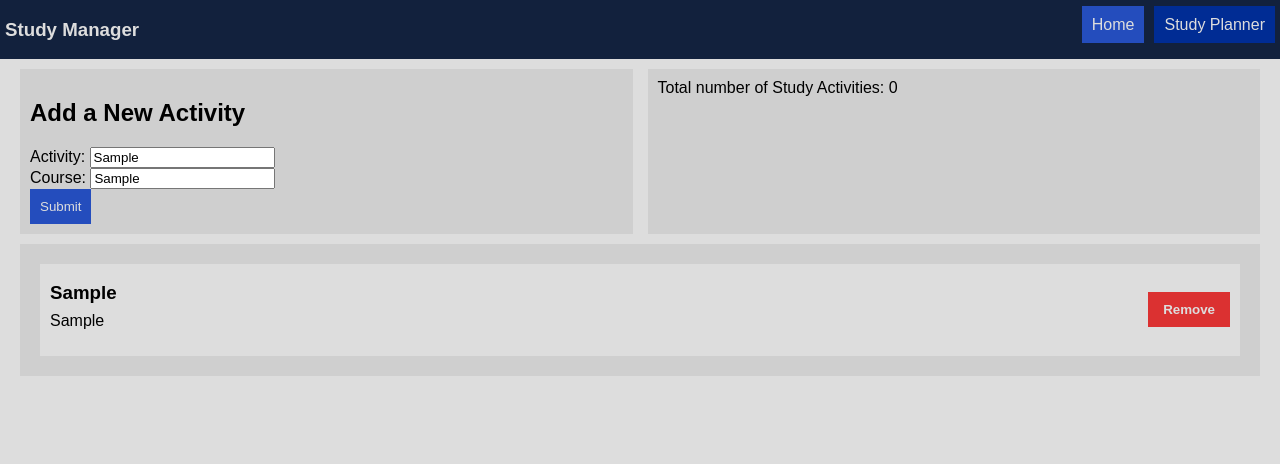
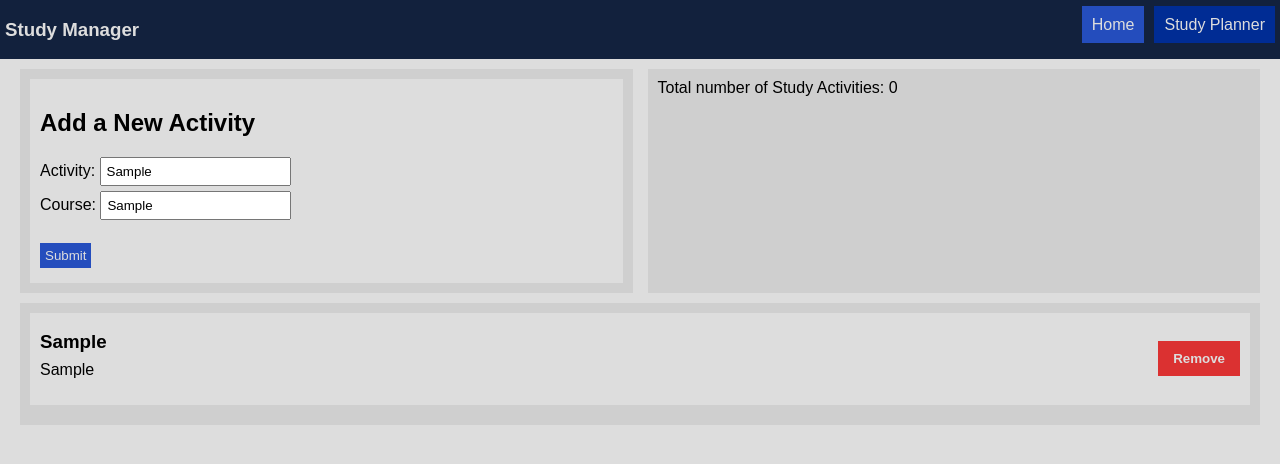
Before and after one commit to LJPCODESTUDIO/student-study-manager, a React (Vite) app: page /StudyPlanner in a window 1280 px wide. Both pictures are taken after typing "Sample", "Sample" into the empty fields and a click on the input "Submit". Shown: the top 464 px of the page. Built offline with nearby package versions, Linux system fonts and the light colour scheme.

Commit message:
Styling
- Added some basic styling to the form
- Removed margin from the study list to match with the form

```diff
--- a/src/App.css
+++ b/src/App.css
@@ -5,6 +5,7 @@
   --secondary-font: #dddddd;
   --btn: #244dbd;
   --btn-remove: #db3131;
+  --error: #db3131;
 }
 
 body {
@@ -67,7 +68,7 @@ nav ul {
   align-items: center;
   background-color: var(--primary);
   padding: 10px;
-  margin: 10px 10px;
+  margin-bottom: 10px;
   list-style-type: none;
   flex-wrap: wrap;
 }
@@ -84,8 +85,27 @@ nav ul {
   font-weight: bold;
 }
 
+.btn-remove:hover {
+  background-color: lch(from var(--btn-remove) calc(l - 15) c h);
+}
+
 .study-list {
   list-style-type: none;
   margin: 0;
   padding: 0;
 }
+
+#study-form {
+  background-color: var(--primary);
+  padding: 10px;
+}
+
+#study-form>input {
+  padding: 5px;
+  margin-bottom: 5px;
+}
+
+.errors {
+  color: var(--error);
+  font-size: small;
+}
--- a/src/components/StudyForm.jsx
+++ b/src/components/StudyForm.jsx
@@ -17,7 +17,7 @@ function StudyForm(props) {
       <br />
       <label htmlFor="course">Course: </label>
       <input type="text" id="course" placeholder="What course is it for?" value={course} required onChange={(event) => setCourse(event.target.value)} />
-      <br />
+      <br /><br />
       <input className="btn" type="submit" value="Submit" />
     </form>
   );
```
